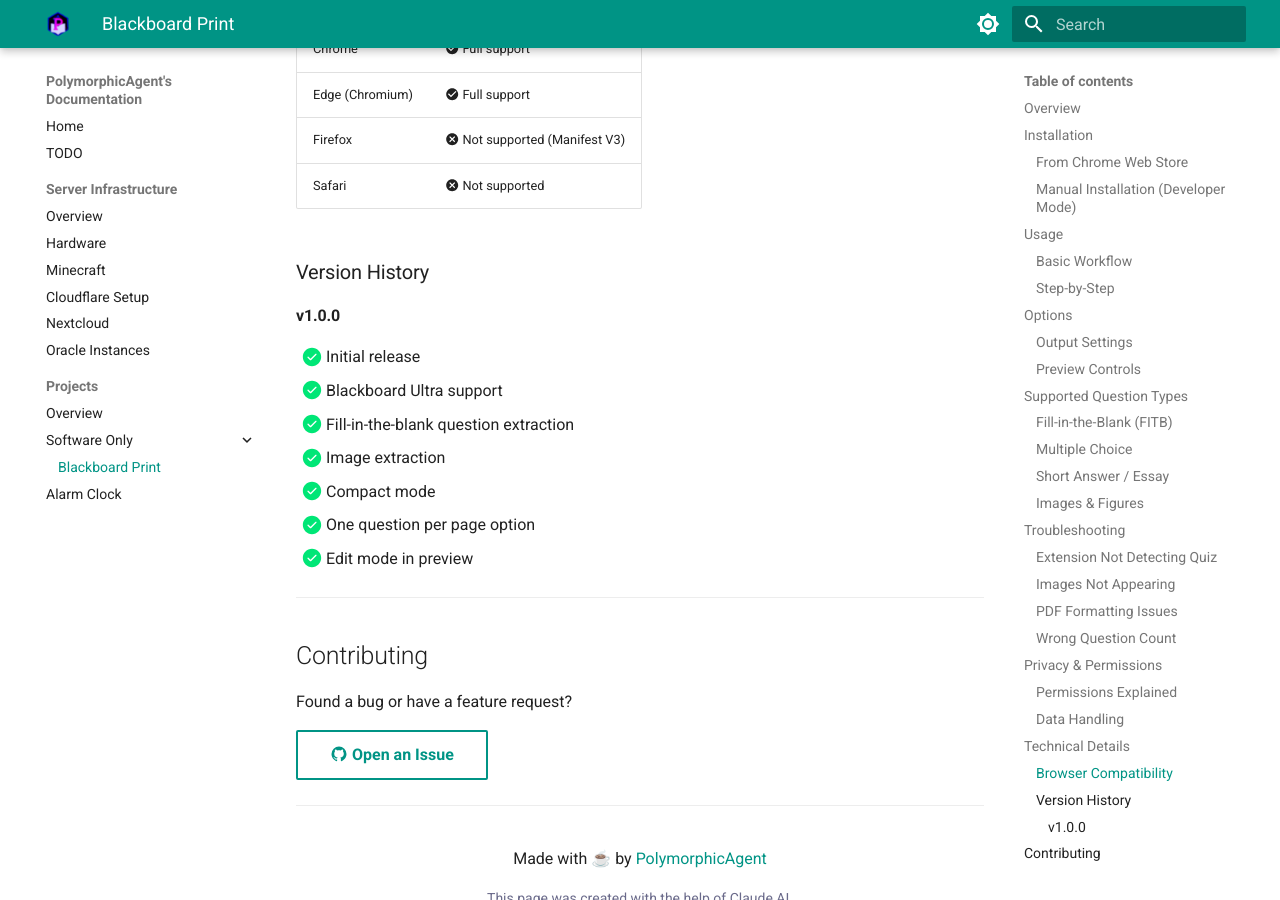
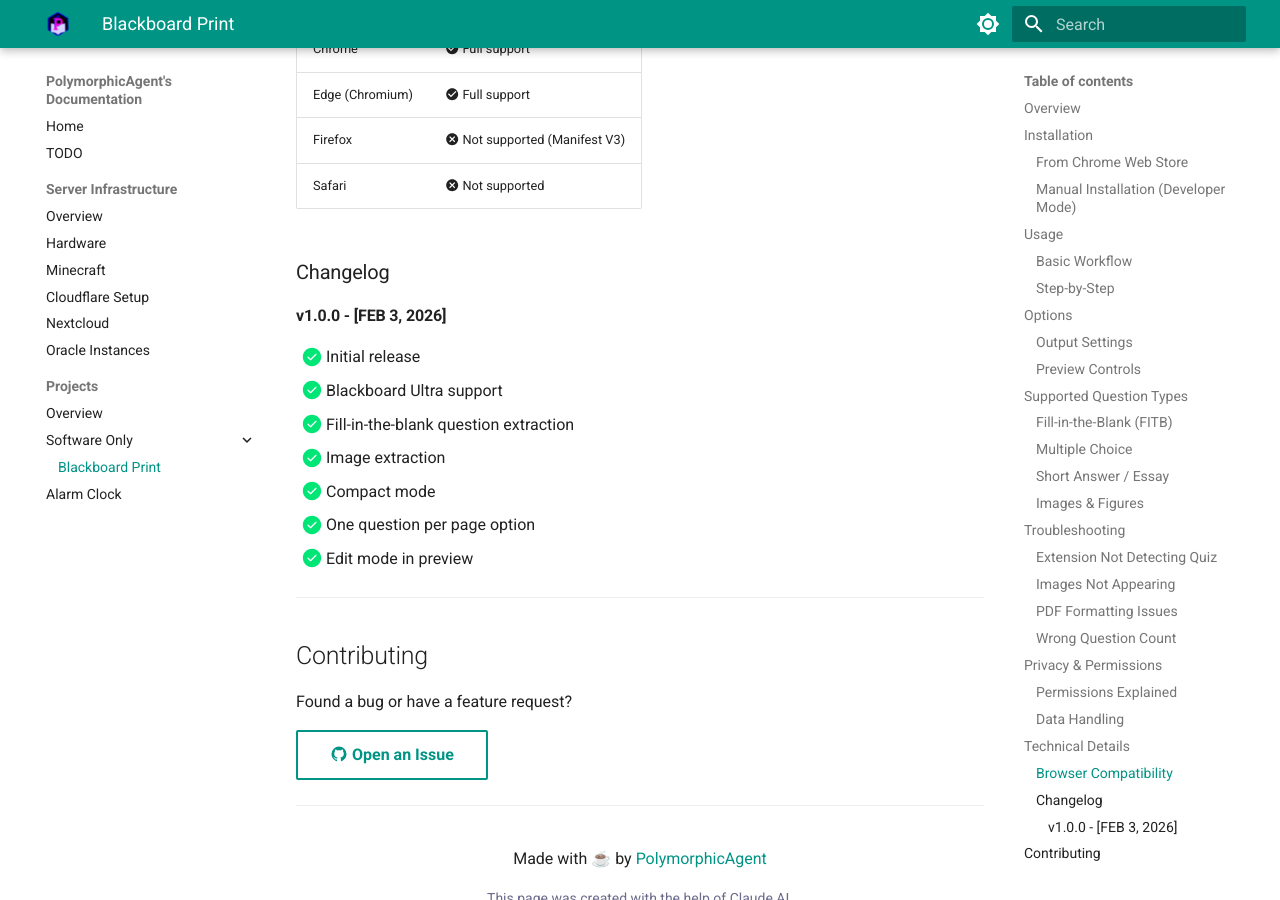
Before and after one commit to PolymorphicAgent/docs.polimorph.dev, an MkDocs documentation site: the page built from docs/projects/sw/printbb.md, in a window 1280 px wide and 900 px high, scrolled down 6097 px. Built offline with MkDocs 1.6.1 and Material for MkDocs 9.7.7, drawn with Linux system fonts in a browser that asks for light colours.

Commit message:
Add dates to changelog

```diff
--- a/docs/projects/sw/printbb.md
+++ b/docs/projects/sw/printbb.md
@@ -263,9 +263,9 @@
 | Firefox | :material-close-circle:{ .error } Not supported (Manifest V3) |
 | Safari | :material-close-circle:{ .error } Not supported |
 
-### Version History
+### Changelog
 
-#### v1.0.0
+#### v1.0.0 - [**FEB 3, 2026**]
 
 - [x] Initial release
 - [x] Blackboard Ultra support
```
